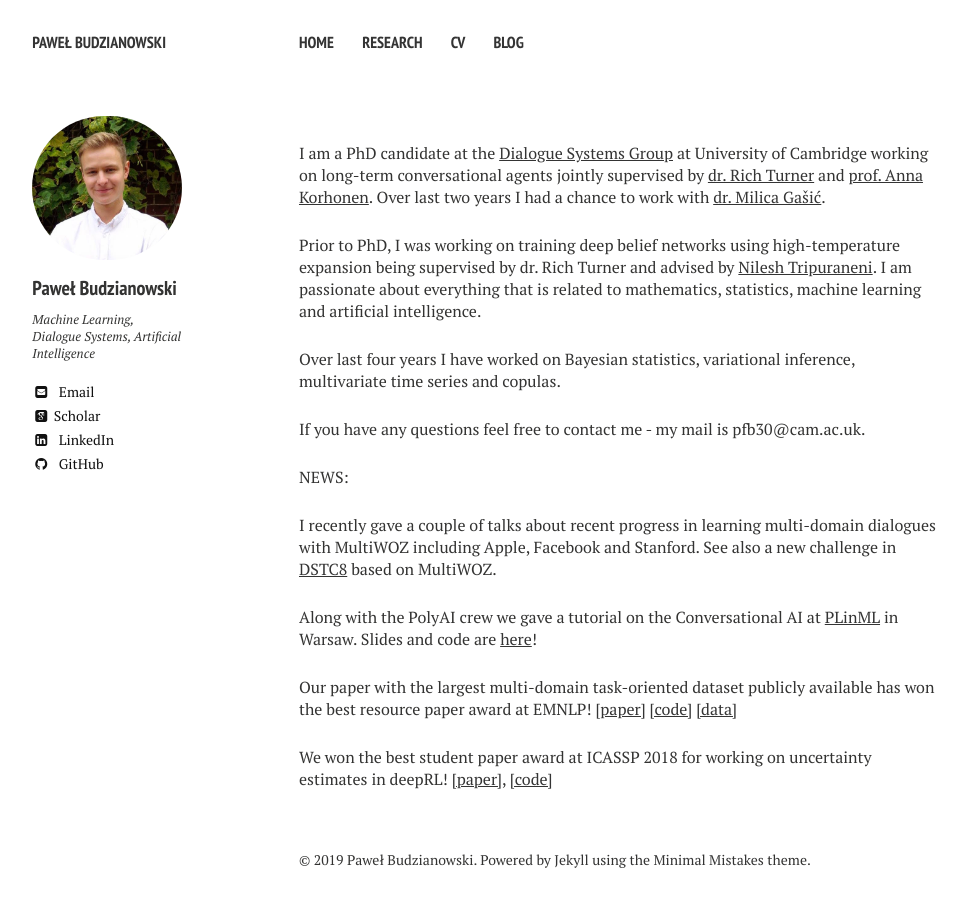
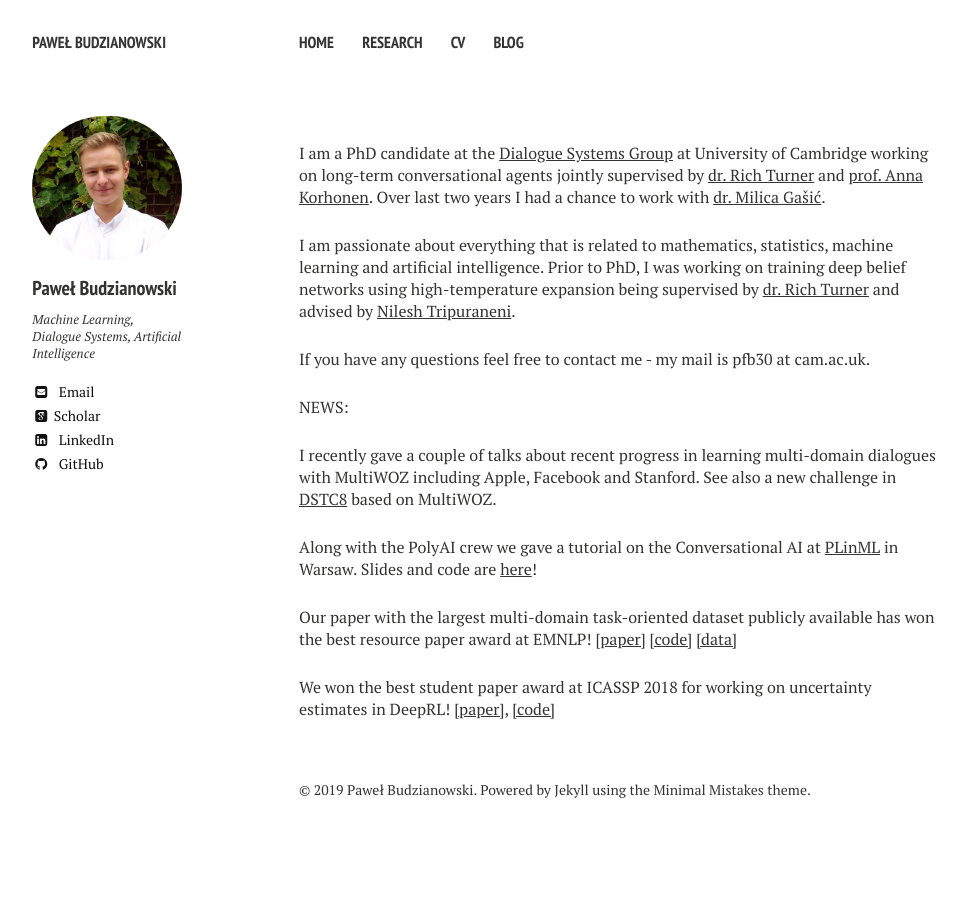
Before and after one commit to pawel-polyai/budzianowski.github.io, a Jekyll site: the page built from index.md, in a window 1280 px wide. Shown: the whole page, without its empty margins (21-988 px from the left). Built offline with Jekyll 4.4.1, drawn with Linux system fonts in a browser that asks for light colours; nearby versions of some CDN libraries; some web fonts are replaced.

Commit message:
Update index.md

```diff
--- a/index.md
+++ b/index.md
@@ -8,13 +8,12 @@ image:
 ---
 
 
-I am a PhD candidate at the [Dialogue Systems Group](http://mi.eng.cam.ac.uk/research/dialogue/) at University of Cambridge working on long-term conversational agents jointly supervised by [dr. Rich Turner](http://learning.eng.cam.ac.uk/Public/Turner/WebHome) and [prof. Anna Korhonen](https://www.cl.cam.ac.uk/~alk23/). Over last two years I had a chance to work with [dr. Milica Gašić](https://mi.eng.cam.ac.uk/~mg436).
+I am a PhD candidate at the [Dialogue Systems Group](http://mi.eng.cam.ac.uk/research/dialogue/) at University of Cambridge working on long-term conversational agents jointly supervised by [dr. Rich Turner](http://learning.eng.cam.ac.uk/Public/Turner/WebHome) and [prof. Anna Korhonen](https://www.cl.cam.ac.uk/~alk23/). Over last two years I had a chance to work with [dr. Milica Gašić](https://www.cs.hhu.de/en/research-groups/dialog-systems-and-machine-learning.html).
 
-Prior to PhD, I was working on training deep belief networks using high-temperature expansion being supervised by dr. Rich Turner and advised by [Nilesh Tripuraneni](https://people.eecs.berkeley.edu/~nileshtrip/). I am passionate about everything that is related to mathematics, statistics, machine learning and artificial intelligence.
+I am passionate about everything that is related to mathematics, statistics, machine learning and artificial intelligence.
+Prior to PhD, I was working on training deep belief networks using high-temperature expansion being supervised by [dr. Rich Turner](http://learning.eng.cam.ac.uk/Public/Turner/WebHome) and advised by [Nilesh Tripuraneni](https://people.eecs.berkeley.edu/~nileshtrip/).
 
-Over last four years I have worked on Bayesian statistics, variational inference, multivariate time series and copulas.
-
-If you have any questions feel free to contact me - my mail is pfb30@cam.ac.uk.
+If you have any questions feel free to contact me - my mail is pfb30 at cam.ac.uk.
 
 NEWS:
 
@@ -24,4 +23,4 @@ Along with the PolyAI crew we gave a tutorial on the Conversational AI at [PLinM
 
 Our paper with the largest multi-domain task-oriented dataset publicly available has won the best resource paper award at EMNLP! [[paper]](https://arxiv.org/abs/1810.00278) [[code]](https://github.com/budzianowski/multiwoz) [[data]](http://dialogue.mi.eng.cam.ac.uk/index.php/corpus/)
 
-We won the best student paper award at ICASSP 2018 for working on uncertainty estimates in deepRL! [[paper]](https://arxiv.org/abs/1711.11486), [[code]](https://pydial.org)
+We won the best student paper award at ICASSP 2018 for working on uncertainty estimates in DeepRL! [[paper]](https://arxiv.org/abs/1711.11486), [[code]](https://pydial.org)
```
